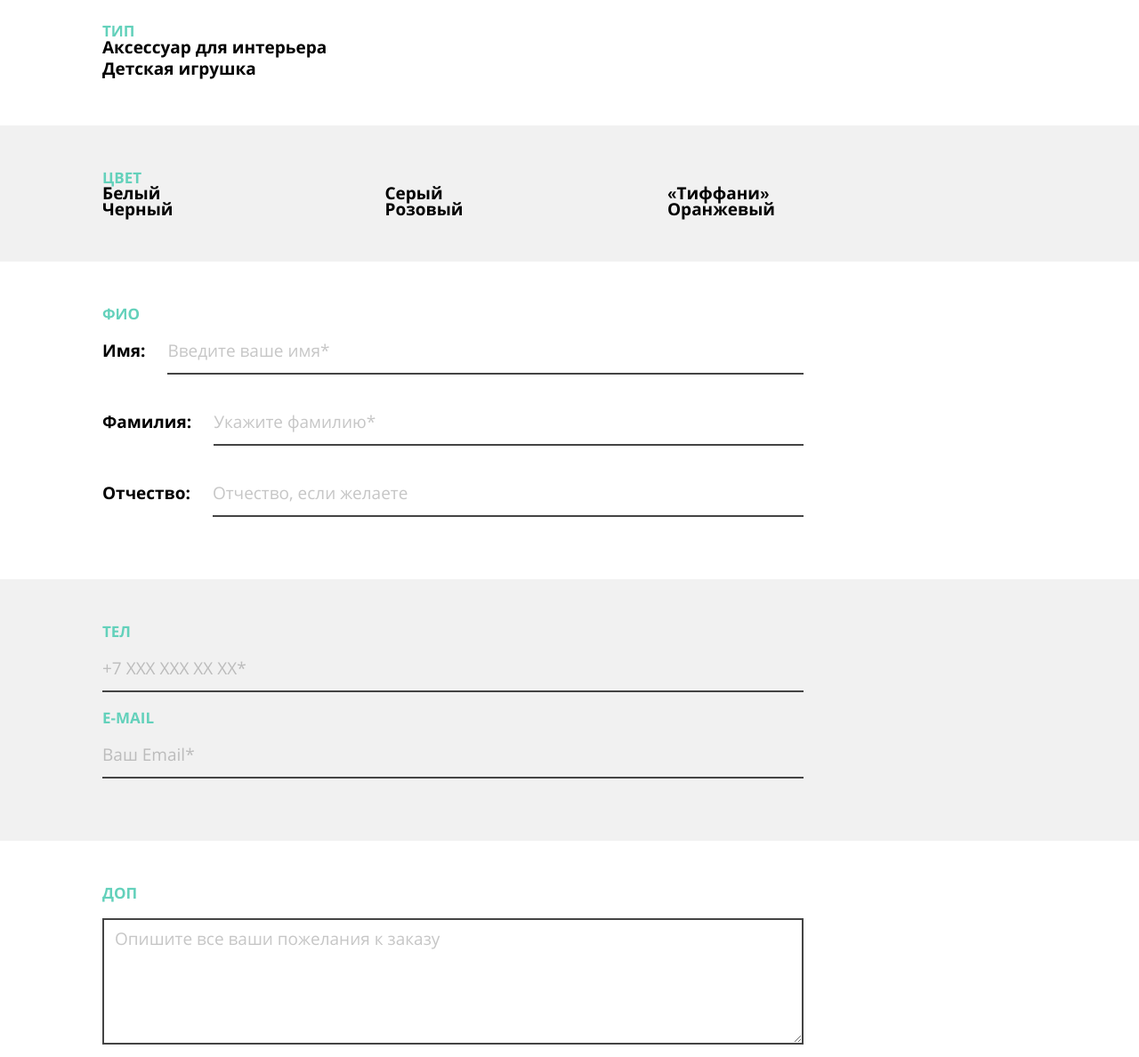
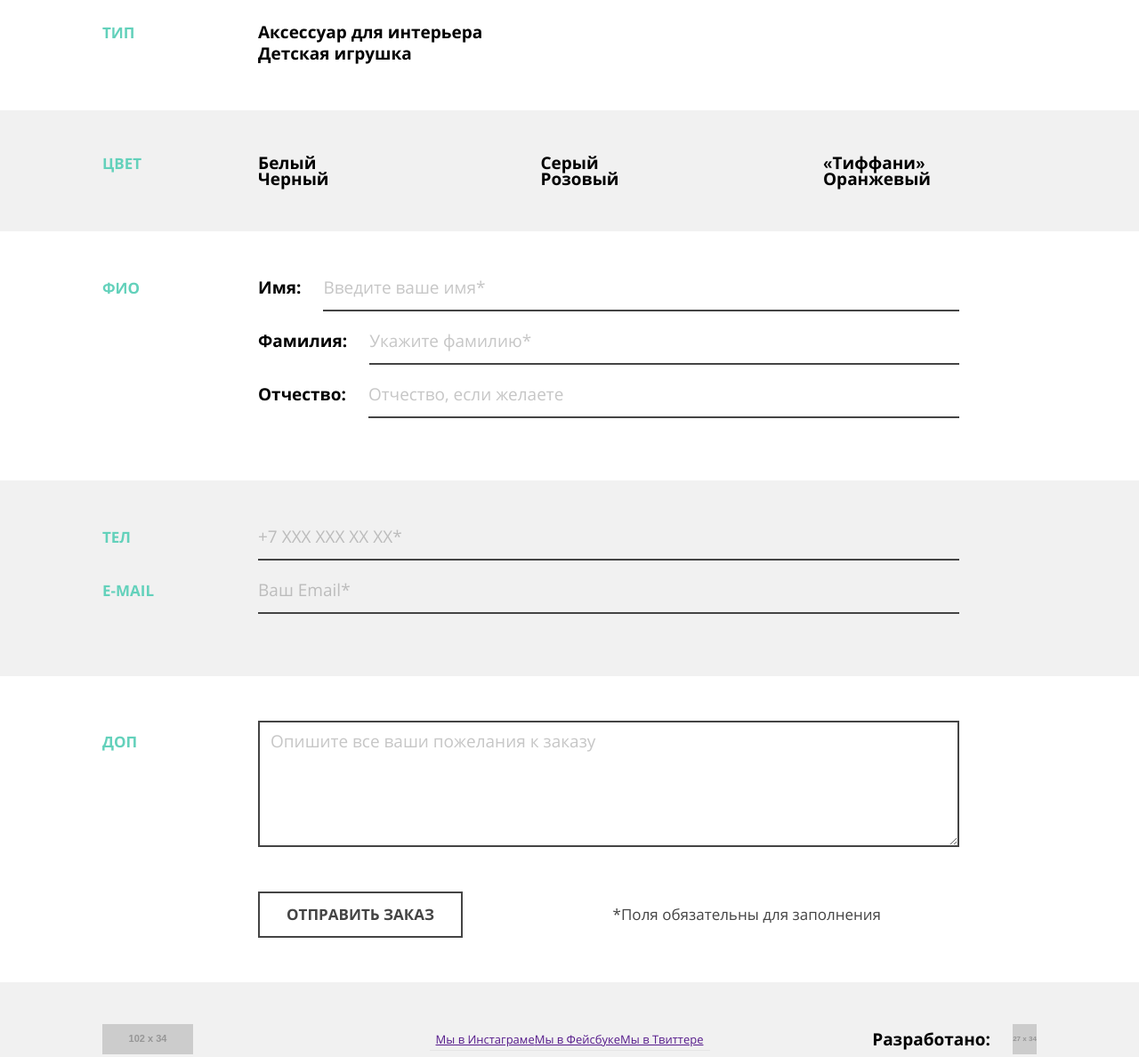
Before and after one commit to AileenKingsler/70879-mishka-16, a website: page source/form.html in a window 1280 px wide. Shown: the part 560-1748 px from the top of the page at 89% size. Drawn offline with nearby package versions, Linux system fonts and the light colour scheme; files that its build step writes are made by us from their sources.

Commit message:
Меняет тег fieldset на div (т.к. в теге fildset не работает flex)

```diff
--- a/source/form.html
+++ b/source/form.html
@@ -51,8 +51,8 @@
       <form action="https://echo.htmlacademy.ru" class="order-form">
         <p class="order-form__description">Мы будем рады воплотить в жизнь ваши пожелания! Заполните простую форму заказа и мы свяжемся с вами, чтобы уточнить детали.</p>
         <div class="order-form__fieldset-wrapper">
-          <fieldset class="order-form__fieldset">
-            <legend class="order-form__legend">Тип</legend>
+          <div class="order-form__fieldset">
+            <div class="order-form__legend">Тип</div>
             <ul class="order-form__list ul-reset">
               <li class="order-form__item">
                 <input class="order-form__control visually-hidden" type="radio" name="type" id="type--accessory" value="accessory" checked>
@@ -63,11 +63,11 @@
                 <label class="order-form__label order-form__label--radio" for="type--toy">Детская игрушка</label>
               </li>
             </ul>
-          </fieldset>
+          </div>
         </div>
         <div class="order-form__fieldset-wrapper">
-          <fieldset class="order-form__fieldset">
-            <legend class="order-form__legend">Цвет</legend>
+          <div class="order-form__fieldset">
+            <div class="order-form__legend">Цвет</div>
             <ul class="order-form__list order-form__list--checkbox ul-reset">
               <li class="order-form__item">
                 <input class="order-form__control visually-hidden" type="checkbox" name="color" id="color--white" value="white" checked>
@@ -94,11 +94,11 @@
                 <label class="order-form__label order-form__label--checkbox" for="color--orange">Оранжевый</label>
               </li>
             </ul>
-          </fieldset>
+          </div>
         </div>
         <div class="order-form__fieldset-wrapper">
-          <fieldset class="order-form__fieldset">
-            <legend class="order-form__legend">ФИО</legend>
+          <div class="order-form__fieldset">
+            <div class="order-form__legend">ФИО</div>
             <div class="order-form__fields">
               <p class="order-form__field-wrapper">
                 <label class="order-form__label" for="firstname">Имя:</label>
@@ -113,38 +113,38 @@
                 <input class="order-form__field" type="text" name="patronymic" id="patronymic" placeholder="Отчество, если желаете">
               </p>
             </div>
-          </fieldset>
+          </div>
         </div>
         <div class="order-form__fieldset-wrapper">
-          <fieldset class="order-form__fieldset">
-            <legend class="order-form__legend">Тел</legend>
+          <div class="order-form__fieldset">
+            <div class="order-form__legend">Тел</div>
             <div class="order-form__fields">
               <p class="order-form__field-wrapper">
                 <label class="visually-hidden" for="phone-number">Телефон:</label>
                 <input class="order-form__field order-form__field--tel" type="tel" name="phone-number" id="phone-number" placeholder="+7 ХХХ ХХХ ХХ ХХ*" required>
               </p>
             </div>
-          </fieldset>
-          <fieldset class="order-form__fieldset">
-            <legend class="order-form__legend">E-mail</legend>
+          </div>
+          <div class="order-form__fieldset">
+            <div class="order-form__legend">E-mail</div>
             <div class="order-form__fields">
               <p class="order-form__field-wrapper">
                 <label class="visually-hidden" for="email">Ваш Email:</label>
                 <input class="order-form__field order-form__field--email" type="email" name="email" id="email" placeholder="Ваш Email*" required>
               </p>
             </div>
-          </fieldset>
+          </div>
         </div>
         <div class="order-form__fieldset-wrapper">
-          <fieldset class="order-form__fieldset">
-            <legend class="order-form__legend">Доп</legend>
+          <div class="order-form__fieldset">
+            <div class="order-form__legend">Доп</div>
             <div class="order-form__fields">
               <p class="order-form__field-wrapper">
                 <label class="visually-hidden" for="wishes">Опишите все ваши пожелания к заказу:</label>
                 <textarea class="order-form__field order-form__field--wishes" name="wishes" id="wishes" placeholder="Опишите все ваши пожелания к заказу"></textarea>
               </p>
             </div>
-          </fieldset>
+          </div>
           <footer class="order-form__footer">
             <p class="order-form__note">*Поля обязательны для заполнения</p>
             <button class="order-form__submit button" type="submit">Отправить заказ</button>
--- a/source/sass/blocks/order-form.scss
+++ b/source/sass/blocks/order-form.scss
@@ -11,9 +11,8 @@
 
 .order-form__fieldset {
   width: 260px;
-  margin: 0 auto;
-  border: none;
-  padding: 0;
+  margin-left: auto;
+  margin-right: auto;
 }
 
 .order-form__footer {
@@ -114,7 +113,7 @@
   .order-form__fieldset {
     width: 670px;
     display: flex;
-    align-items: flex-start;
+    align-items: baseline;
   }
 
   .order-form__legend {
@@ -158,6 +157,7 @@
   .order-form__field-wrapper {
     display: flex;
     align-items: baseline;
+    margin-top: 0;
   }
 
   .order-form__field {
```
